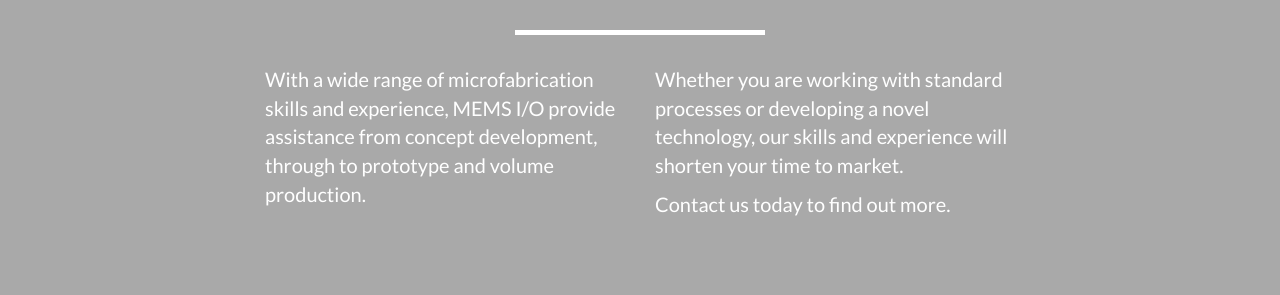
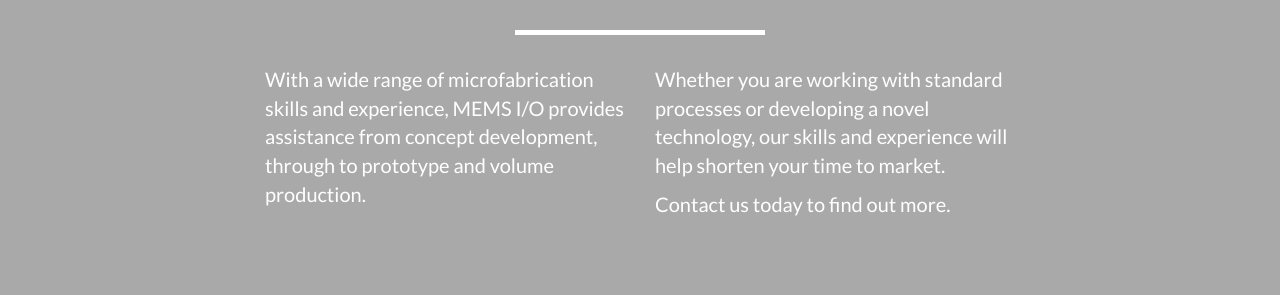
Before and after one commit to memsio/memsio.github.io, a Jekyll site: the page built from index.html, in a window 1280 px wide and 900 px high, scrolled down 1050 px. Shown: the part 193-488 px from the top of the window. Built offline with Jekyll 4.4.1, drawn with Linux system fonts in a browser that asks for light colours.

Commit message:
Update about.html

```diff
--- a/_includes/about.html
+++ b/_includes/about.html
@@ -9,10 +9,10 @@
             </div>
             <div class="row">
                 <div class="col-lg-4 col-lg-offset-2">
-                    <p>With a wide range of microfabrication skills and experience, MEMS I/O provide assistance from concept development, through to prototype and volume production.</p>
+                    <p>With a wide range of microfabrication skills and experience, MEMS I/O provides assistance from concept development, through to prototype and volume production.</p>
                 </div>
                 <div class="col-lg-4">
-                    <p>Whether you are working with standard processes or developing a novel technology, our skills and experience will shorten your time to market.</p>
+                    <p>Whether you are working with standard processes or developing a novel technology, our skills and experience will help shorten your time to market.</p>
                     <p>Contact us today to find out more.</p>
                 </div>
 <!---
```
